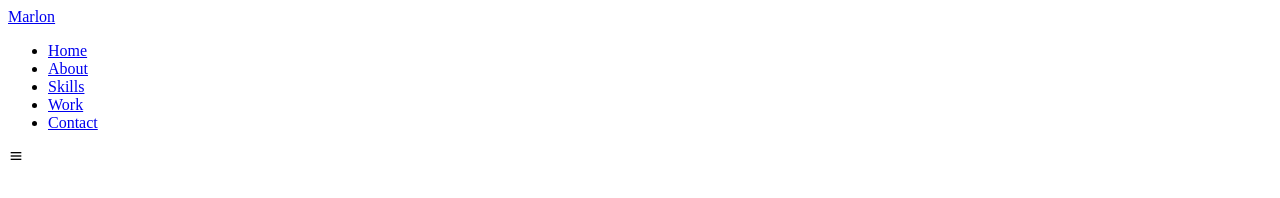
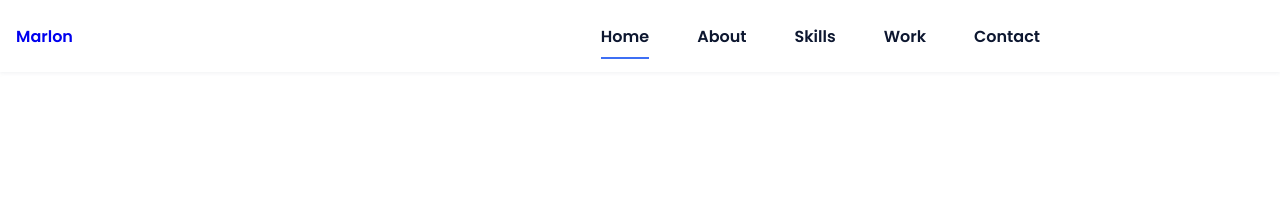
Before and after one commit to AyushSharma113/simple-animate-portofolio, a plain HTML site: page index.html in a window 1280 px wide. Drawn offline with nearby package versions, Linux system fonts and the light colour scheme.

Commit message:
added navbar styling
styling navbar

```diff
--- a/index.html
+++ b/index.html
@@ -44,5 +44,6 @@
       </nav>
     </header>
     <!-- END OF HEADER  -->
+    <script src="script.js"></script>
   </body>
 </html>
--- a/script.js
+++ b/script.js
@@ -0,0 +1,11 @@
+const showMenu = (toggleId, navId) =>{
+    const toggle = document.getElementById(toggleId),
+    nav = document.getElementById(navId)
+
+    if(toggle && nav){
+        toggle.addEventListener('click', ()=>{
+            nav.classList.toggle('show')
+        })
+    }
+}
+showMenu('nav-toggle','nav-menu')
--- a/style.css
+++ b/style.css
@@ -0,0 +1,183 @@
+/*===== GOOGLE FONTS =====*/
+@import url("https://fonts.googleapis.com/css2?family=Poppins:wght@400;600;700&display=swap");
+/*===== VARIABLES CSS =====*/
+:root {
+  --header-height: 3rem;
+  --font-semi: 600;
+  /*===== Colores =====*/
+  /*Purple 260 - Red 355 - Blue 224 - Pink 340*/
+  /* HSL color mode */
+  --hue-color: 224;
+  --first-color: hsl(var(--hue-color), 89%, 60%);
+  --second-color: hsl(var(--hue-color), 56%, 12%);
+  /*===== Fuente y tipografia =====*/
+  --body-font: "Poppins", sans-serif;
+  --big-font-size: 2rem;
+  --h2-font-size: 1.25rem;
+  --normal-font-size: .938rem;
+  --smaller-font-size: .75rem;
+  /*===== Margenes =====*/
+  --mb-2: 1rem;
+  --mb-4: 2rem;
+  --mb-5: 2.5rem;
+  --mb-6: 3rem;
+  /*===== z index =====*/
+  --z-back: -10;
+  --z-fixed: 100;
+}
+@media screen and (min-width: 968px) {
+  :root {
+    --big-font-size: 3.5rem;
+    --h2-font-size: 2rem;
+    --normal-font-size: 1rem;
+    --smaller-font-size: .875rem;
+  }
+}
+
+/*===== BASE =====*/
+*, ::before, ::after {
+  box-sizing: border-box;
+}
+
+html {
+  scroll-behavior: smooth;
+}
+
+body {
+  margin: var(--header-height) 0 0 0;
+  font-family: var(--body-font);
+  font-size: var(--normal-font-size);
+  color: var(--second-color);
+}
+
+h1, h2, p {
+  margin: 0;
+}
+
+ul {
+  margin: 0;
+  padding: 0;
+  list-style: none;
+}
+
+a {
+  text-decoration: none;
+}
+
+/* img {
+  max-width: 100%;
+  height: auto;
+  display: block;
+} */
+
+
+/* ================== NAVBAR STYLING ================== */
+
+.l-header {
+    width: 100%;
+    position: fixed;
+    top: 0;
+    left: 0;
+    z-index: var(--z-fixed);
+    background-color: #fff;
+    box-shadow: 0 1px 4px rgba(146, 161, 176, 0.15);
+}
+
+.bd-grid {
+    max-width: 1024px;
+    /* background: red; */
+    /* display: grid; */
+    margin-left: var(--mb-2);
+    margin-right: var(--mb-2);
+}
+
+.nav {
+    height: var(--header-height);
+    display: flex;
+    justify-content: space-between;
+    align-items: center;
+    font-weight: var(--font-semi);
+  }
+
+  @media screen and (max-width: 767px) {
+    .nav__menu {
+      position: fixed;
+      top: var(--header-height);
+      right: -100%;
+      width: 80%;
+      height: 100vh;
+      padding: 2rem;
+      background-color: var(--second-color);
+      transition: 0.5s;
+    }
+  }
+
+  .nav__item {
+    margin-bottom: var(--mb-4);
+  }
+  .nav__link {
+    position: relative;
+    color: #fff;
+  }
+  .nav__link::after {
+    position: absolute;
+    content: "";
+    width: 0;
+    height: 0.18rem;
+    left: 0;
+    top: 2rem;
+    background-color: var(--first-color);
+    transition: width 0.5s ease;
+  }
+
+  .nav__link:hover::after {
+    width: 100%;
+  }
+  .nav__toggle {
+    color: var(--second-color);
+    font-size: 1.5rem;
+    cursor: pointer;
+  }
+
+  .active-link::after {
+    position: absolute;
+    content: "";
+    width: 100%;
+    height: 0.18rem;
+    left: 0;
+    top: 2rem;
+    background-color: var(--first-color);
+  }
+  .show {
+    right: 0;
+  }
+
+
+
+  @media screen and (min-width: 768px) {
+    .nav {
+      height: calc(var(--header-height) + 1.5rem);
+    }
+
+    .nav__list {
+      display: flex;
+      padding-top: 0;
+    }
+
+    .nav__item {
+      margin-left: var(--mb-6);
+      margin-bottom: 0;
+    }
+
+    .nav__toggle {
+      display: none;
+    }
+
+    .nav__link {
+      color: var(--second-color);
+    }
+  }
+
+
+
+/* ================== END OF NAVBAR STYLING ================== */
```
